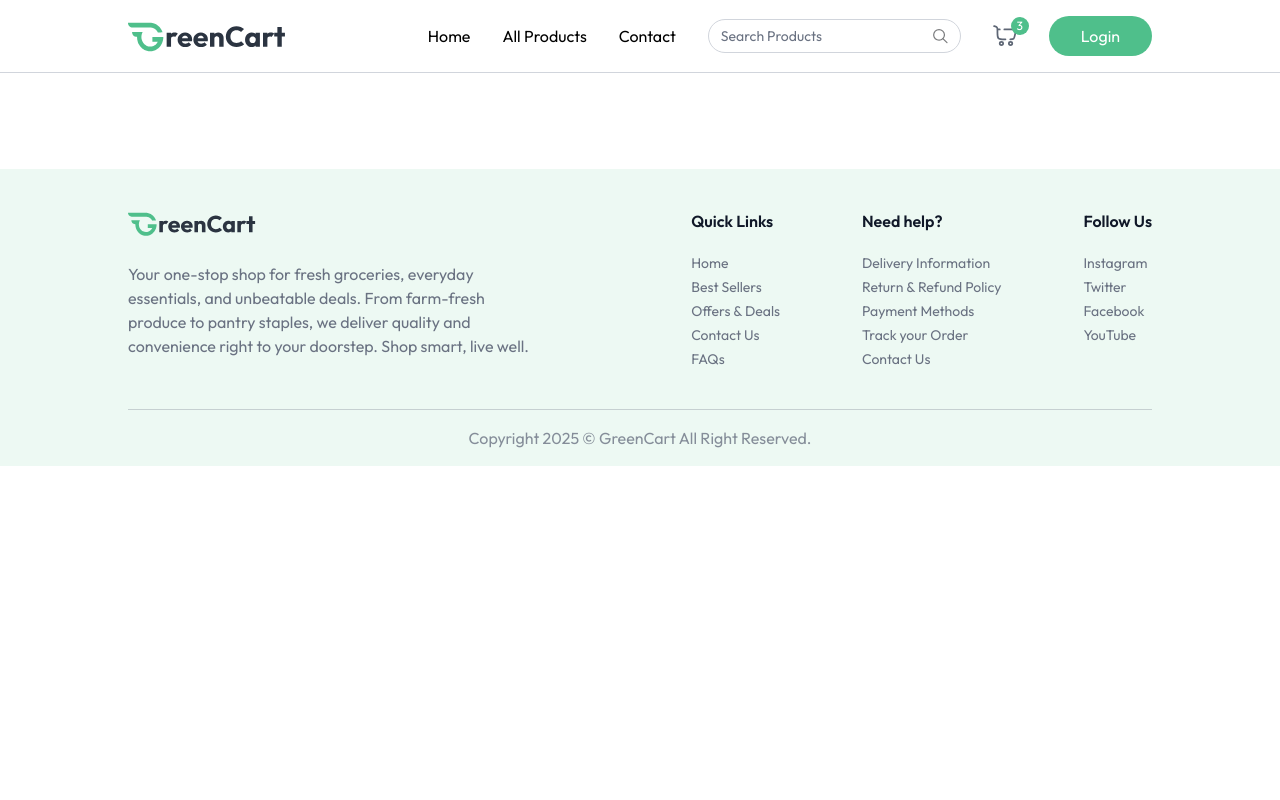
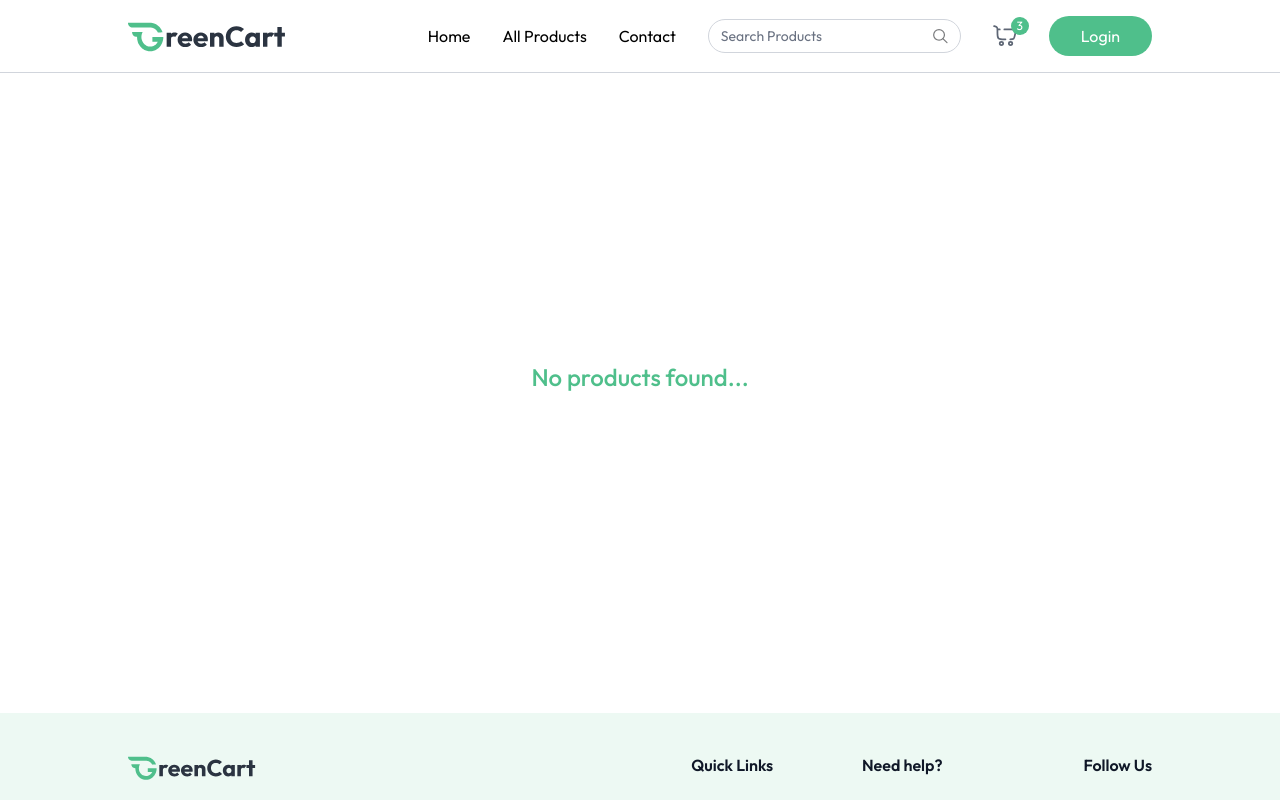
Before and after one commit to kaveeshahq/greencart, a React (Vite) app in the folder client/: page /products/1 in a window 1280 px wide. Shown: the top 800 px of the page. Built offline with nearby package versions, Linux system fonts and the light colour scheme.

Commit message:
Create the Product Category Page

```diff
--- a/client/src/App.jsx
+++ b/client/src/App.jsx
@@ -6,6 +6,7 @@ import Footer from "./components/Footer";
 import { useAppContext } from "./context/AppContext";
 import Login from "./components/Login";
 import AllProducts from "./pages/AllProducts";
+import ProductCategory from "./pages/ProductCategory";
 const App = () => {
   const isSellerPath = useLocation().pathname.includes("seller");
   const { showUserLogin } = useAppContext();
@@ -20,6 +21,7 @@ const App = () => {
         <Routes>
           <Route path="/" element={<Home />} />
           <Route path="/products" element={<AllProducts />} />
+          <Route path="/products/:category" element={<ProductCategory />} />
 
         </Routes>
       </div>
--- /dev/null
+++ b/client/src/pages/ProductCategory.jsx
@@ -0,0 +1,45 @@
+import React from "react";
+import { useAppContext } from "../context/AppContext";
+import { useParams } from "react-router-dom";
+import { categories } from "../assets/assets";
+import ProductCard from "../components/ProductCard";
+
+const ProductCategory = () => {
+  const { products } = useAppContext();
+  const { category } = useParams();
+
+  const searchCategory = categories.find(
+    (item) => item.path.toLowerCase() === category
+  );
+
+  const filteredProducts = products.filter(
+    (product) => product.category.toLowerCase() === category
+  );
+
+  return (
+    <div className="mt-16">
+      {searchCategory && (
+        <div className="flex flex-col items-end w-max">
+          <p className="text-2xl font-medium">
+            {searchCategory.text.toUpperCase()}
+          </p>
+          <div className="w-16 h-0.5 bg-primary rounded-full"></div>
+        </div>
+      )}
+
+      {filteredProducts.length > 0 ? (
+        <div className="grid grid-cols-2 sm:grid-cols-3 md:grid-cols-4 gap-3 md:gap-6 lg:grid-cols-5 mt-6">
+          {filteredProducts.map((product)=>(
+            <ProductCard key={product._id} product={product} />
+          ))}
+        </div>
+      ) : (
+        <div className="flex items-center justify-center h-[60vh]">
+         <p className="text-2xl font-medium text-primary">No products found...</p>
+        </div>
+      ) }
+    </div>
+  );
+};
+
+export default ProductCategory;
```
